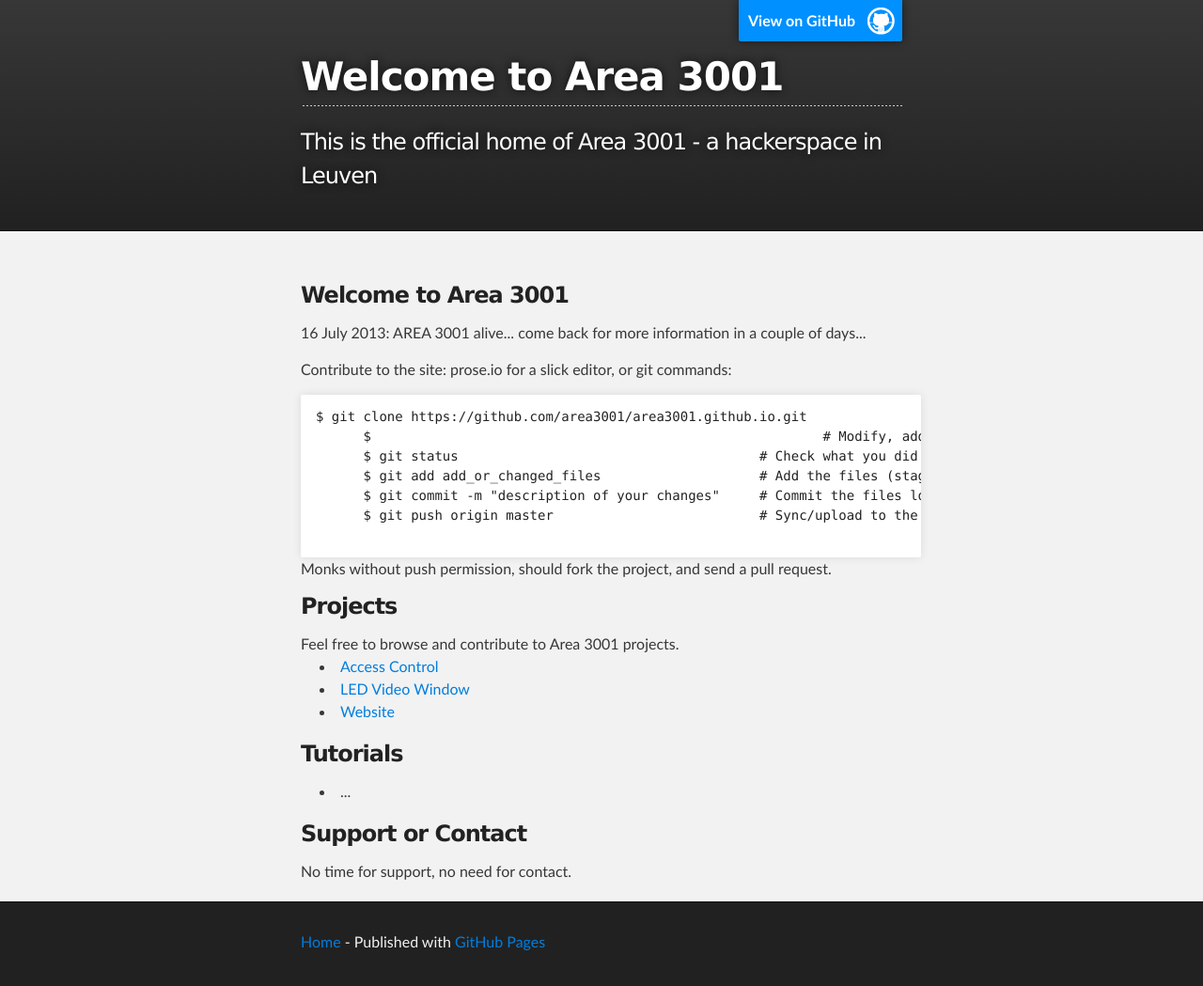
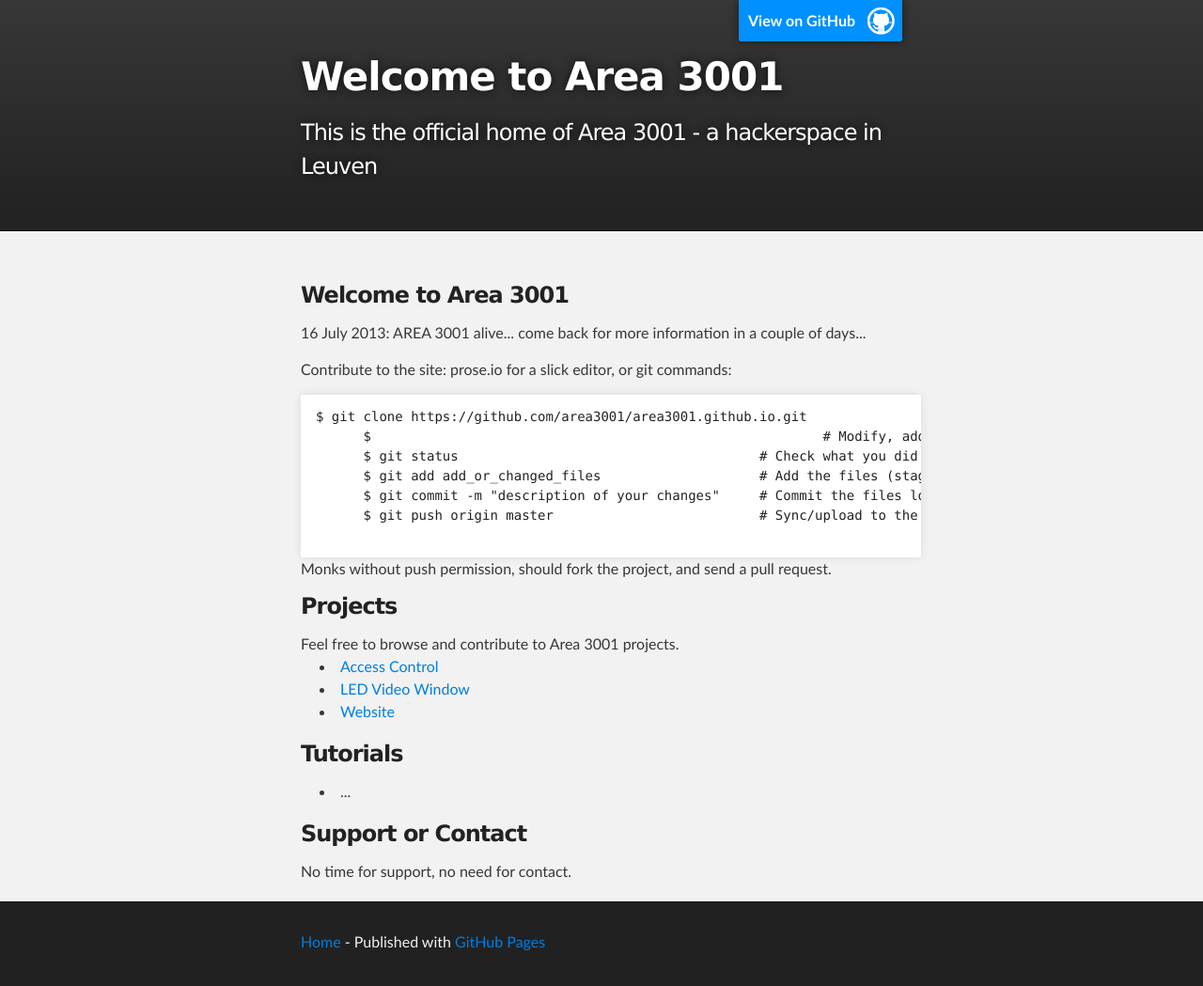
Before and after one commit to area3001/area3001.github.io, a Jekyll site: the page built from index.html, in a window 1280 px wide. Shown: the whole page at 94% size. Built offline with Jekyll 4.4.1, drawn with Linux system fonts in a browser that asks for light colours; Markdown is read by kramdown in place of the engine named in the settings.

Commit message:
changed to header 1 and 2 for title and description

```diff
--- a/_layouts/default.html
+++ b/_layouts/default.html
@@ -32,8 +32,8 @@
     <div id="header_wrap" class="outer">
       <header class="inner">
 	<a id="forkme_banner" href="https://github.com/area3001">View on GitHub</a>
-	<h2 id="project_title">{{ page.title }}</h2>
-	<h3 id="project_tagline">{{ page.description }} </h3>
+	<h1 id="project_title">{{ page.title }}</h1>
+	<h2 id="project_tagline">{{ page.description }} </h2>
       </header>
     </div>
 
```
